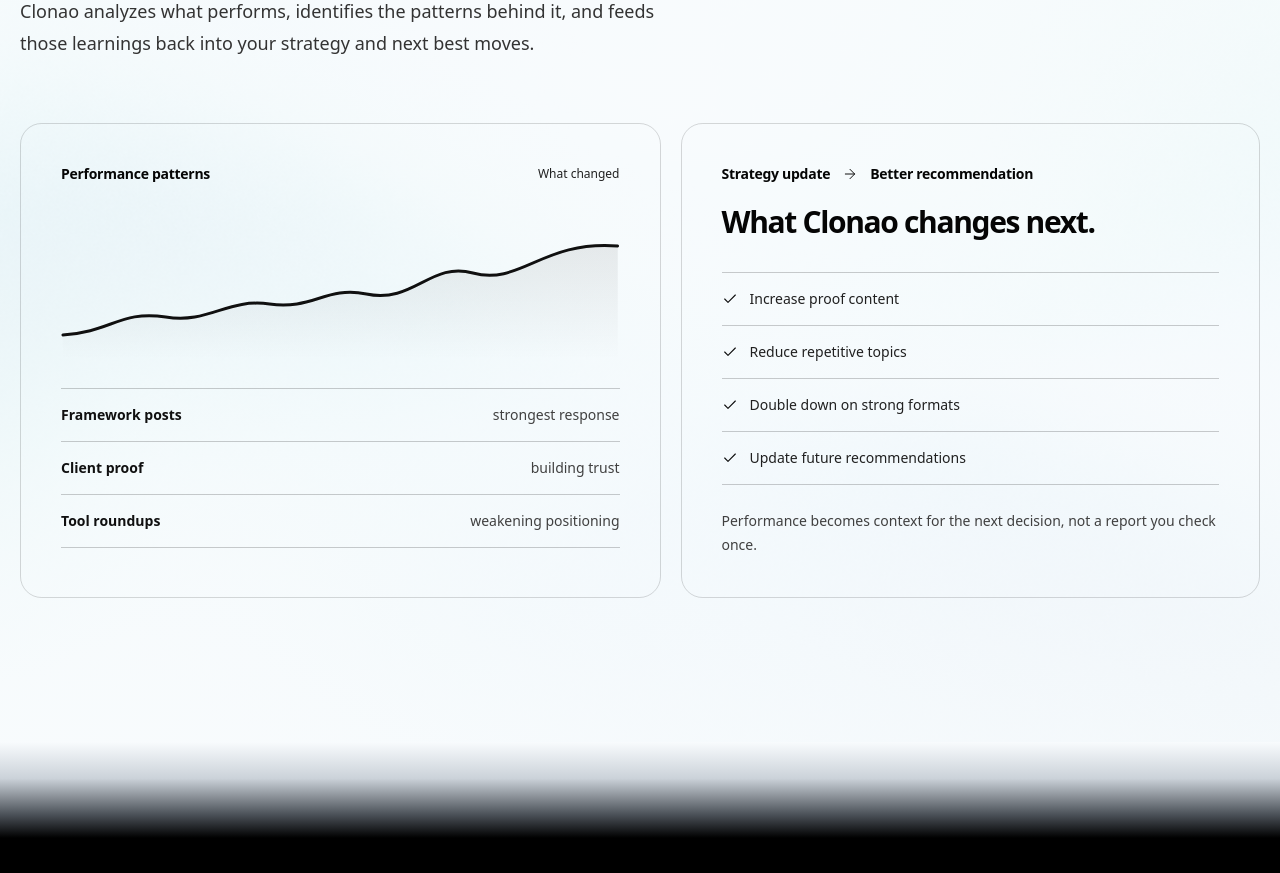
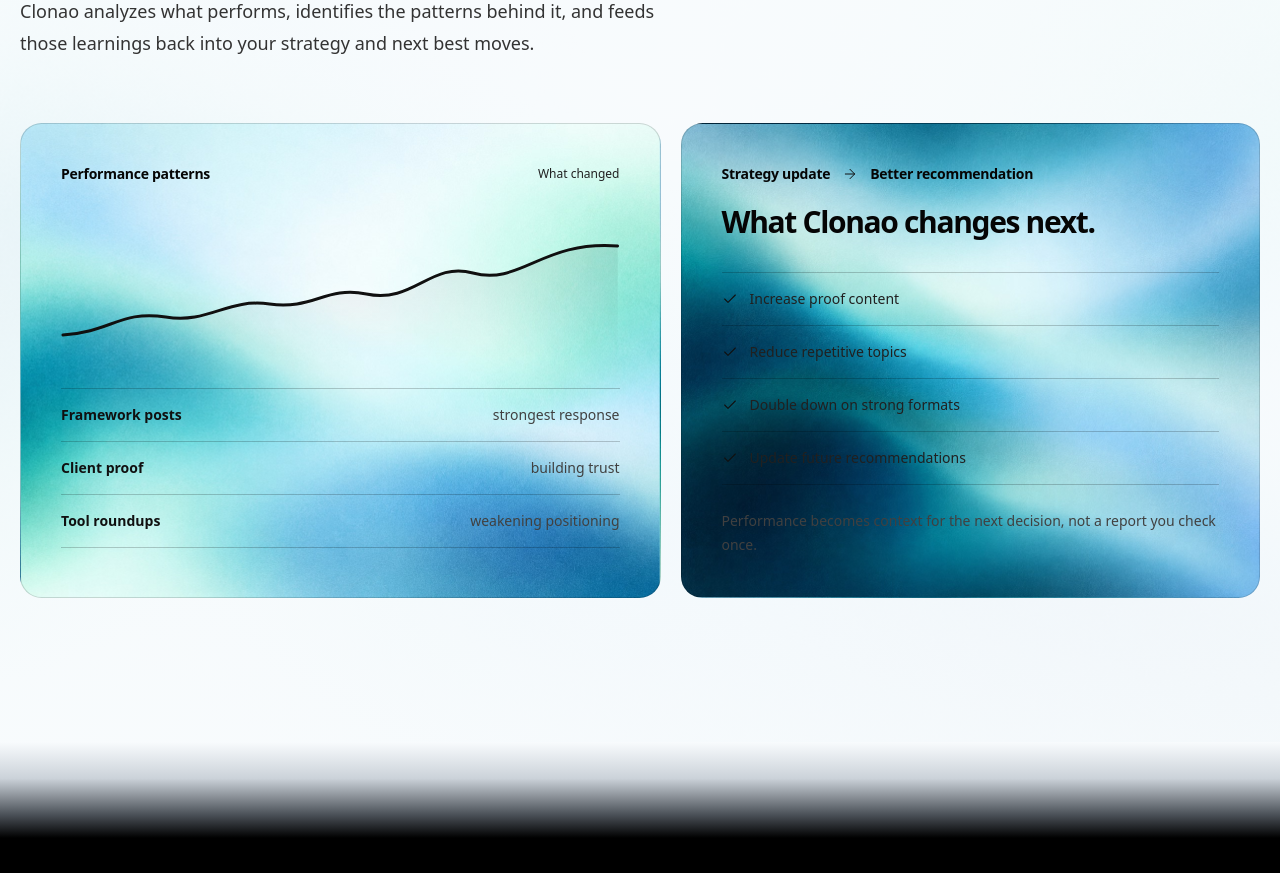
Before and after one commit to veokleo-create07/linkeldn.tool.100k, a Next.js app: page /product in a window 1280 px wide. Shown: the part 2720-3593 px from the top of the page. Built offline with nearby package versions, Linux system fonts and the light colour scheme.

Commit message:
style: restore learn panel backgrounds

```diff
--- a/src/components/marketing/product-learn.tsx
+++ b/src/components/marketing/product-learn.tsx
@@ -30,7 +30,8 @@
 
         <div className="mt-14 sm:mt-16">
           <div className="grid gap-5 lg:grid-cols-[minmax(0,1.05fr)_minmax(0,0.95fr)]">
-            <div className="relative overflow-hidden rounded-[1.35rem] border border-black/15 bg-transparent px-6 py-8 sm:px-8 sm:py-10 lg:px-10">
+            <div className="relative overflow-hidden rounded-[1.35rem] border border-black/15 bg-[url('/pastel-aqua-gradient.jpg')] bg-cover bg-center px-6 py-8 sm:px-8 sm:py-10 lg:px-10">
+              <div className="pointer-events-none absolute inset-0 bg-white/38" aria-hidden="true" />
               <div className="relative z-10">
                 <div className="flex items-center justify-between gap-6">
                   <p className="text-sm font-semibold tracking-[-0.02em] text-[#050505]">Performance patterns</p>
@@ -61,7 +62,8 @@
               </div>
             </div>
 
-            <div className="relative overflow-hidden rounded-[1.35rem] border border-black/15 bg-transparent px-6 py-8 sm:px-8 sm:py-10 lg:px-10">
+            <div className="relative overflow-hidden rounded-[1.35rem] border border-black/15 bg-[url('/ethereal-aqua-gradient.jpg')] bg-cover bg-center px-6 py-8 sm:px-8 sm:py-10 lg:px-10">
+              <div className="pointer-events-none absolute inset-0 bg-white/38" aria-hidden="true" />
               <div className="relative z-10">
                 <div className="flex items-center gap-3">
                   <p className="text-sm font-semibold tracking-[-0.02em] text-[#050505]">Strategy update</p>
```
